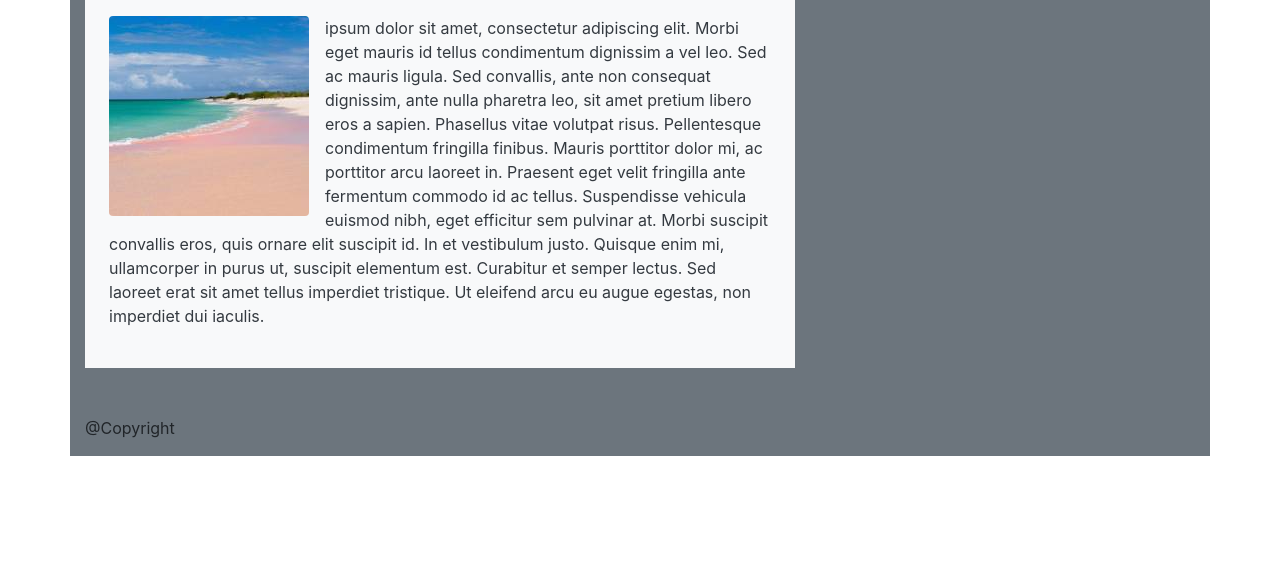
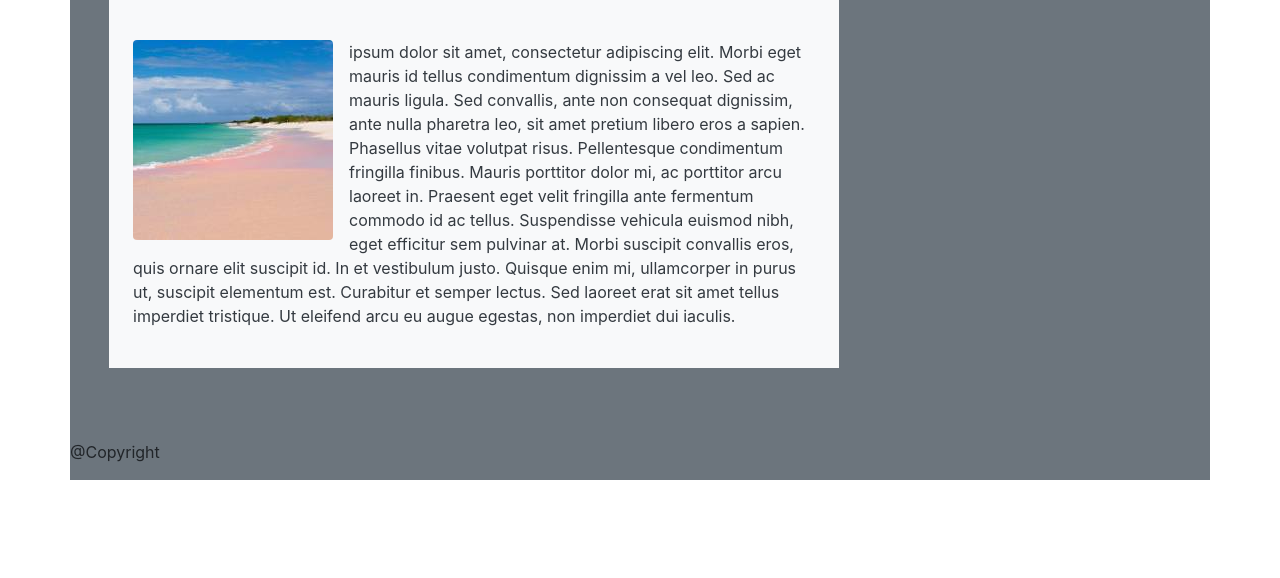
Before and after one commit to FarisKadir/02_CSS_and_Bootstramp_Homework_Responsive_Portfolio, a plain HTML site: page index.html in a window 1280 px wide. Shown: the part 222-800 px from the top of the page. Drawn offline with nearby package versions, Linux system fonts and the light colour scheme.

Commit message:
Changed margins and paddings to align more with the reference images.

```diff
--- a/index.html
+++ b/index.html
@@ -14,7 +14,7 @@
 </head>
 <body>
     <!-- This is my main container that houses everything for this responsive page. It sets up the rows and columns that I want to use.-->
-    <div class="container bg-secondary">
+    <div class="container bg-secondary p-0">
         <!-- Row 1 Start -->
         <div class="row">
           <div class="col">
@@ -39,7 +39,7 @@
         </div>
         <!-- Row 1 End -->
         <!-- Row 2 Starts -->
-        <div class="row container-fluid col-lg-8">
+        <div class="row container-fluid col-lg-8 m-4">
             <div class="col mt-5 mb-5 bg-light text-dark">
                 <div class ="row mt-3 p-4">
                     <h2 class= "text-success">About Me</h2>
```
